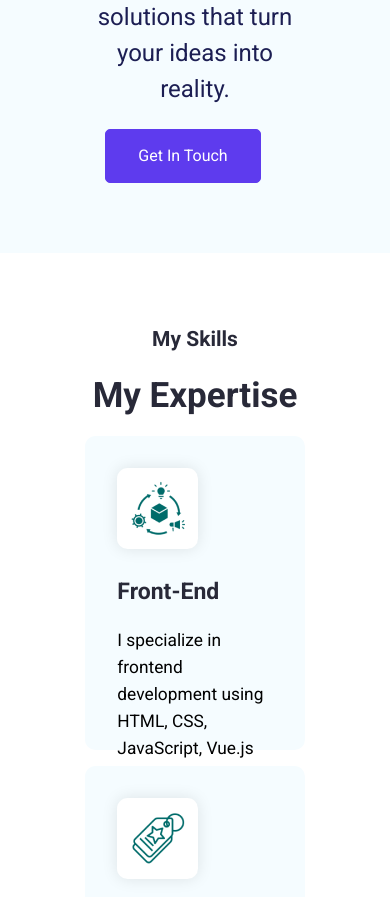
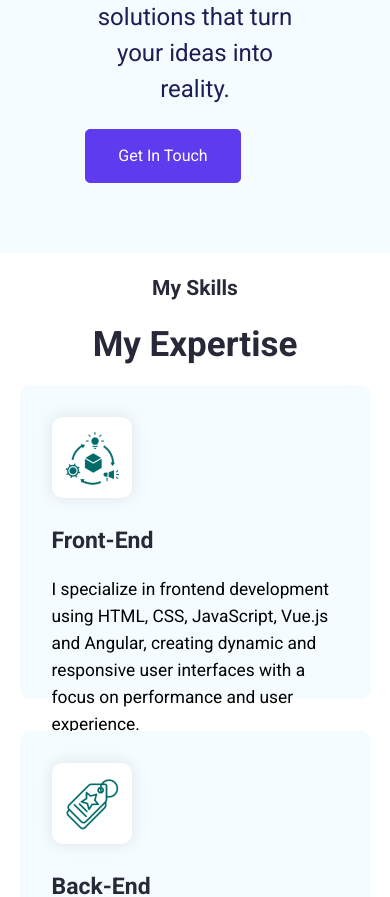
Before and after one commit to AkilSalah/AkilPortfolio, a React (Create React App) app: page / in a window 390 px wide. Shown: the part 680-1577 px from the top of the page. Built offline with nearby package versions, Linux system fonts and the light colour scheme.

Commit message:
responsive

```diff
--- a/src/App.css
+++ b/src/App.css
@@ -37,7 +37,6 @@ p {
   text-align: center;
   text-decoration: none;
   border-radius: 4px;
-  margin-left: 20px;
   -webkit-border-radius: 5px;
   -moz-border-radius: 5px;
   -ms-border-radius: 5px;
@@ -595,10 +594,12 @@ input[type="checkbox"] {
     line-height: 70px;
   }
   .skills--section--container {
-    gap: 16px;
+    gap: 32px;
+
   }
   .skills--section--card {
     gap: 28px;
+
   }
   .skills--section--card--content {
     gap: 20px;
@@ -763,3 +764,12 @@ input[type="checkbox"] {
 }
 
 /* Responsive Screens Ends*/
+
+
+
+@media only screen and (max-width: 600px) {
+
+  .skills--section{
+    padding: 5%;
+  }
+}
```
